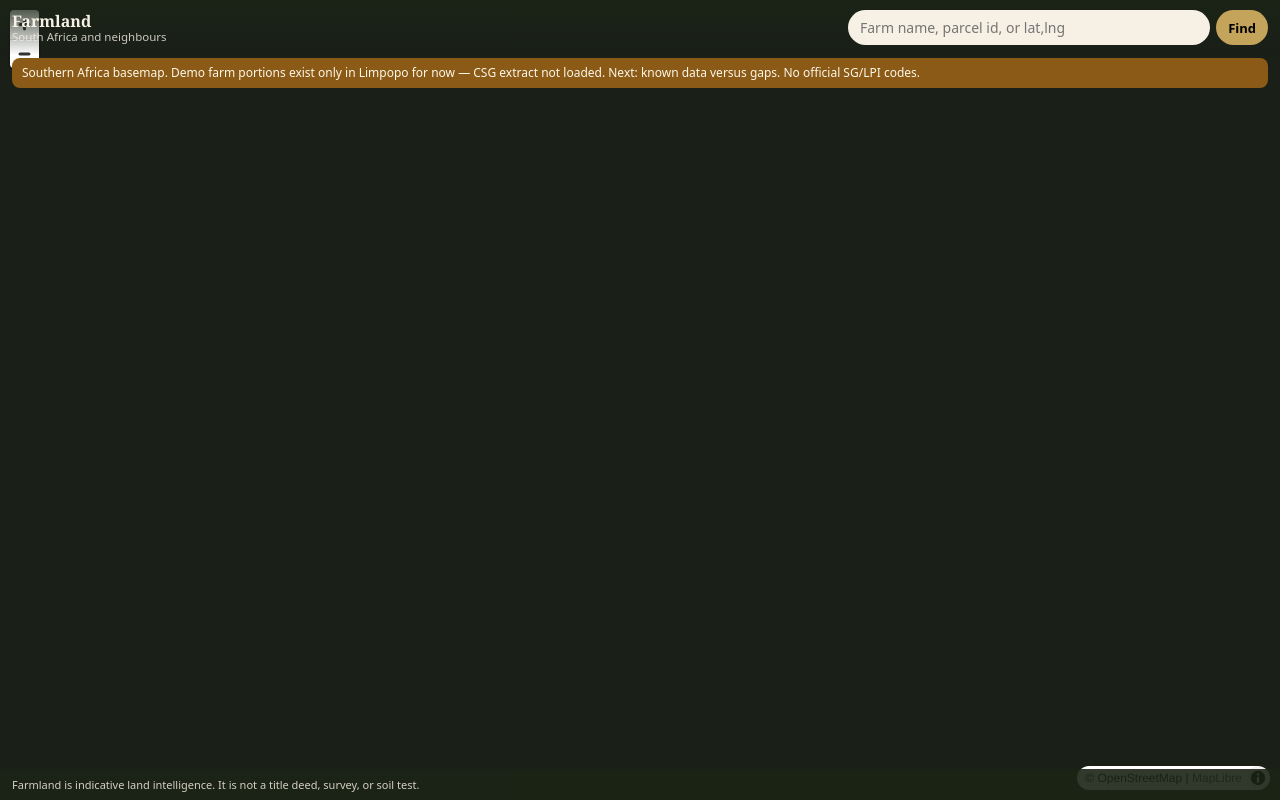
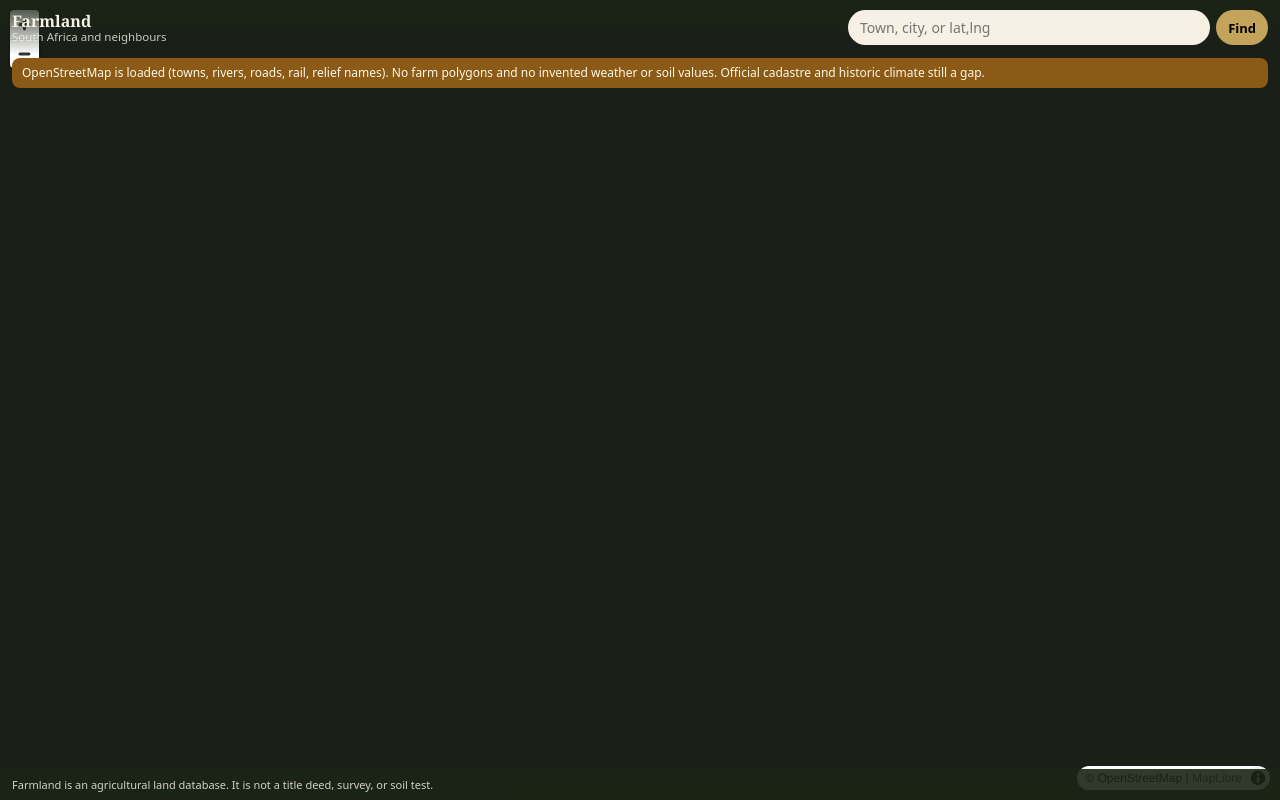
Before and after one commit to eugene-ehlers/farmland-src, a plain HTML site: page static/index.html in a window 1280 px wide. Drawn offline with nearby package versions, Linux system fonts and the light colour scheme; no server answers.

Commit message:
Banner: no demo farms; search towns

```diff
--- a/static/index.html
+++ b/static/index.html
@@ -15,20 +15,21 @@
       <span class="sub">South Africa and neighbours</span>
     </div>
     <form id="search-form" autocomplete="off">
-      <input id="search" type="search" placeholder="Farm name, parcel id, or lat,lng" />
+      <input id="search" type="search" placeholder="Town, city, or lat,lng" />
       <button type="submit">Find</button>
     </form>
   </header>
   <div class="banner">
-    Southern Africa basemap. Demo farm portions exist only in Limpopo for now — CSG extract not loaded.
-    Next: known data versus gaps. No official SG/LPI codes.
+    OpenStreetMap is loaded (towns, rivers, roads, rail, relief names).
+    No farm polygons and no invented weather or soil values.
+    Official cadastre and historic climate still a gap.
   </div>
   <aside id="dossier" class="dossier" hidden>
     <button class="close" id="close-dossier" aria-label="Close">×</button>
     <div id="dossier-body"></div>
   </aside>
   <footer class="legal">
-    Farmland is indicative land intelligence. It is not a title deed, survey, or soil test.
+    Farmland is an agricultural land database. It is not a title deed, survey, or soil test.
   </footer>
   <script src="https://unpkg.com/maplibre-gl@4.7.1/dist/maplibre-gl.js"></script>
   <script src="/static/app.js"></script>
```
